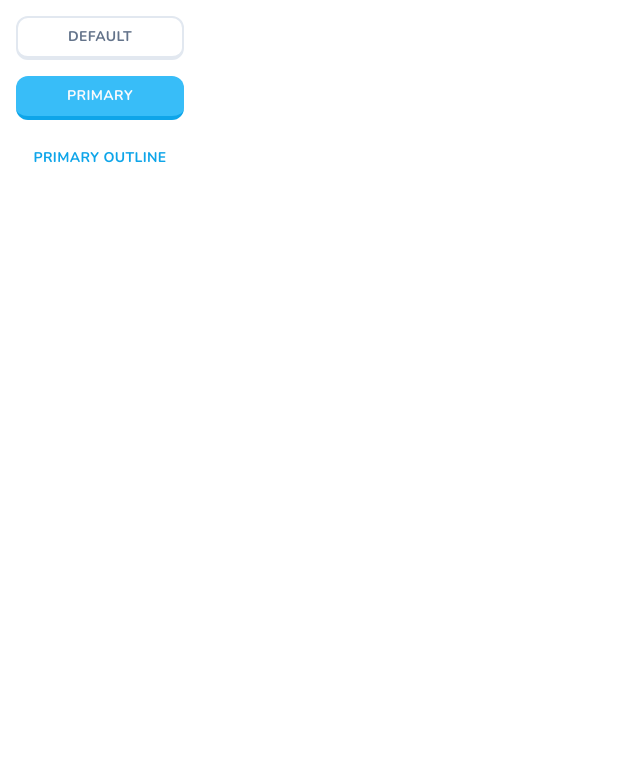
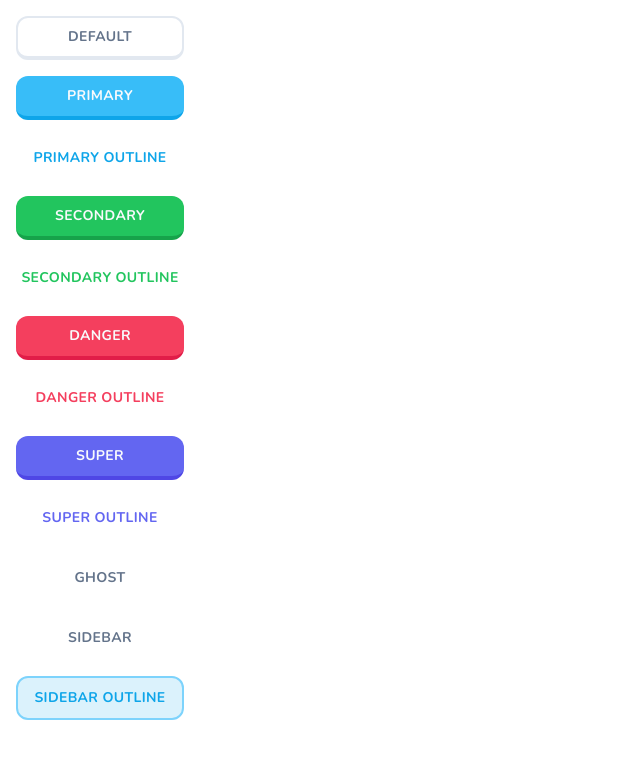
Before and after one commit to DEIVILO/triolingo, a Next.js app: page /buttons in a window 1280 px wide. Shown: the top 758 px of the page, without its empty margins (0-640 px from the left). Built offline with nearby package versions, Linux system fonts and the light colour scheme.

Commit message:
small update

```diff
--- /dev/null
+++ b/app/(marketing)/header.tsx
@@ -0,0 +1,7 @@
+export const Header = () => {
+    return (
+        <header className="h-20 border-b-2 w-full border-slate-200 px-4">
+            Header
+        </header>
+    )
+}
--- /dev/null
+++ b/app/(marketing)/layout.tsx
@@ -0,0 +1,19 @@
+import { Header } from "./header"
+
+type Props = {
+    children: React.ReactNode
+}
+
+
+const MarketingLayout = ({ children }: Props) => {
+    return(
+        <div className="min-h-screen flex flex-col">
+            <Header />
+            <main className="flex flex-1 flex-col items-center justify-center">
+                {children}
+            </main>
+        </div>
+    )
+}
+
+export default MarketingLayout
--- a/app/buttons/page.tsx
+++ b/app/buttons/page.tsx
@@ -6,6 +6,15 @@
             <Button>Default</Button>
             <Button variant="primary">Primary</Button>
             <Button variant="primaryOutline">Primary Outline</Button>
+            <Button variant="secondary">Secondary</Button>
+            <Button variant="secondaryOutline">Secondary Outline</Button>
+            <Button variant="danger">Danger</Button>
+            <Button variant="dangerOutline">Danger Outline</Button>
+            <Button variant="super">Super</Button>
+            <Button variant="superOutline">Super Outline</Button>
+            <Button variant="ghost">Ghost</Button>
+            <Button variant="sidebar">Sidebar</Button>
+            <Button variant="sidebarOutline">Sidebar Outline</Button>
         </div>
     );
 }
--- a/components/ui/button.tsx
+++ b/components/ui/button.tsx
@@ -12,6 +12,15 @@
         default: "bg-white text-black border-slate-200 border-2 border-b-4 active:border-b-2 hover:bg-slate-100 text-slate-500",
         primary: "bg-sky-400 text-primary-foreground hover:bg-sky-400/90 border-sky-500 border-b-4 active:border-b-0",
         primaryOutline: "bg-white text-sky-500 hover:bg-slate-100",
+        secondary: "bg-green-500 text-primary-foreground hover:bg-green-500/90 border-green-600 border-b-4 active:border-b-0",
+        secondaryOutline: "bg-white text-green-500 hover:bg-slate-100",
+        danger: "bg-rose-500 text-primary-foreground hover:bg-rose-500/90 border-rose-600 border-b-4 active:border-b-0",
+        dangerOutline: "bg-white text-rose-500 hover:bg-slate-100",
+        super: "bg-indigo-500 text-primary-foreground hover:bg-indigo-500/90 border-indigo-600 border-b-4 active:border-b-0",
+        superOutline: "bg-white text-indigo-500 hover:bg-slate-100",
+        ghost: "bg-transparent text-slate-500 border-tranparent border-0 hover:bg-slate-100",
+        sidebar: "bg-transparent text-slate-500 border-2 border-transparent hover:bg-slate-100 transition-none",
+        sidebarOutline: "bg-sky-500/15 text-sky-500 border-2 border-sky-300 hover:bg-sky-500/20 transition-none",
       },
       size: {
         default: "h-11 px-4 py-2",
```
Also changed, not shown: app/(marketing)/page.tsx (renamed from app/page.tsx).
